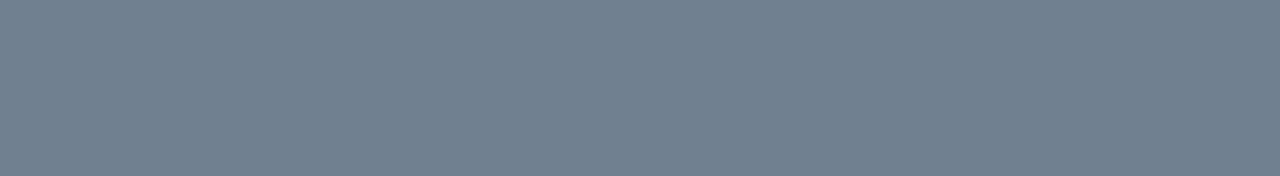
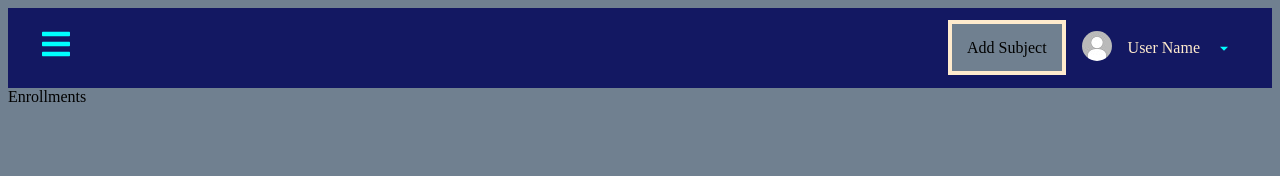
Before and after one commit to CalinFlorian7/proiect-tw, a React (Create React App) app: page /Enrollments in a window 1280 px wide. Before the commit this address led to /. Shown: the top 176 px of the page. Built offline with nearby package versions, Linux system fonts and the light colour scheme; no server answers; sample sign-in values are in the browser's storage.

Commit message:
sidebar data modified

```diff
--- a/src/App.js
+++ b/src/App.js
@@ -9,6 +9,7 @@ import ProtectedRoutes from './ProtectedRoutes.js'
 import AddNote from './pages/AddNote.js'
 import AddSubject from './pages/AddSubject.js'
 import LogIn from './pages/LogIn.js'
+import Enrollments from './pages/Enrollments.js'
 import RestrictedNavbar from './components/RestrictedNavbar.js'
 import {
     BrowserRouter as Router,
@@ -38,6 +39,7 @@ function App() {
                         <Route path="/Settings" Component={Settings} />
                         <Route path="/AddNote" Component={AddNote} />
                         <Route path="/AddSubject" Component={AddSubject} />
+                        <Route path="/Enrollments" Component={Enrollments} />
                     </Route>
                     <Route
                         path="*"
--- a/src/components/sidebarData.js
+++ b/src/components/sidebarData.js
@@ -14,7 +14,7 @@ export const SidebarDataStudent = [
     },
     {
         title: 'Notes',
-        path: '/Notes',
+        path: '/Enrollments',
         icon: <TbIcons.TbNote />,
         cName: 'nav-text',
     },
--- /dev/null
+++ b/src/pages/Enrollments.js
@@ -0,0 +1,7 @@
+import React from 'react'
+
+function Enrollments() {
+    return <div>Enrollments</div>
+}
+
+export default Enrollments
```
